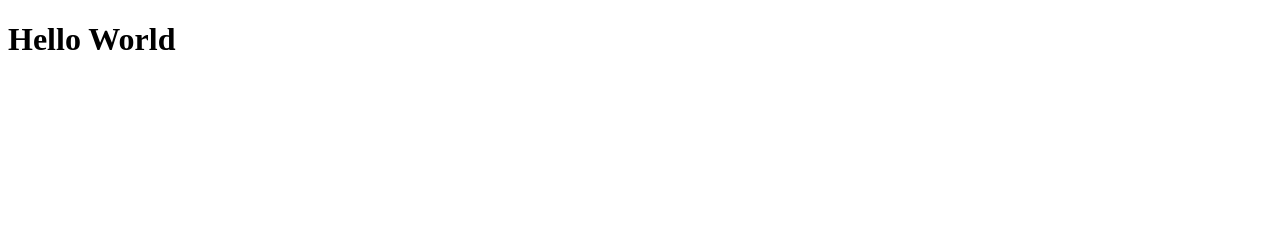
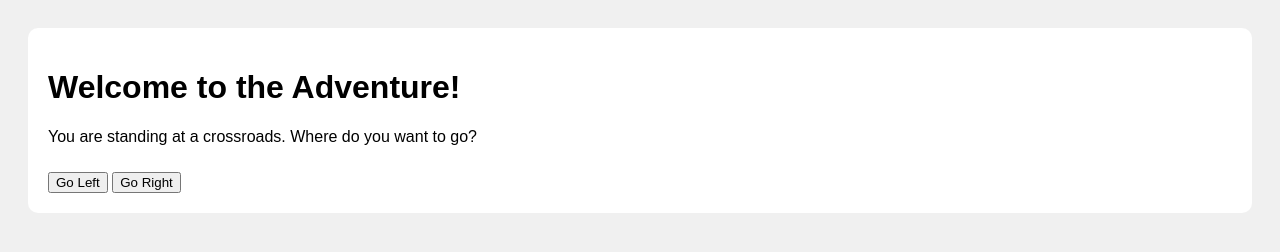
Before and after one commit to Shanehuat/SMGAME, a plain HTML site: page index.html in a window 1280 px wide. Drawn offline with Linux system fonts and the light colour scheme.

Commit message:
Update index.html

```diff
--- a/index.html
+++ b/index.html
@@ -1,11 +1,32 @@
 <!DOCTYPE html>
 <html lang="en">
 <head>
-    <meta charset="UTF-8">
-    <meta name="viewport" content="width=device-width, initial-scale=1.0">
-    <title>Hello World</title>
+  <meta charset="UTF-8">
+  <meta name="viewport" content="width=device-width, initial-scale=1.0">
+  <title>Simple Text Adventure</title>
+  <style>
+    body { font-family: Arial, sans-serif; padding: 20px; background: #f0f0f0; }
+    #game { background: white; padding: 20px; border-radius: 10px; }
+    button { margin-top: 10px; }
+  </style>
 </head>
 <body>
-    <h1>Hello World</h1>
+  <div id="game">
+    <h1>Welcome to the Adventure!</h1>
+    <p id="story">You are standing at a crossroads. Where do you want to go?</p>
+    <button onclick="choose('left')">Go Left</button>
+    <button onclick="choose('right')">Go Right</button>
+  </div>
+
+  <script>
+    function choose(direction) {
+      const story = document.getElementById('story');
+      if (direction === 'left') {
+        story.textContent = "You meet a dragon! 🐉 Game Over.";
+      } else if (direction === 'right') {
+        story.textContent = "You find a treasure chest! 🪙 You Win!";
+      }
+    }
+  </script>
 </body>
 </html>
```
